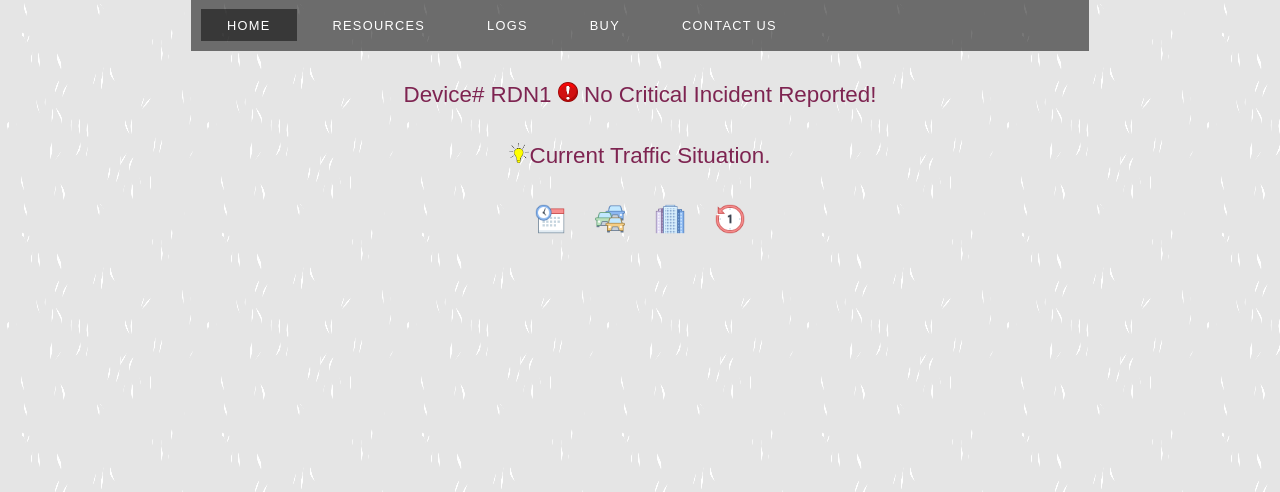
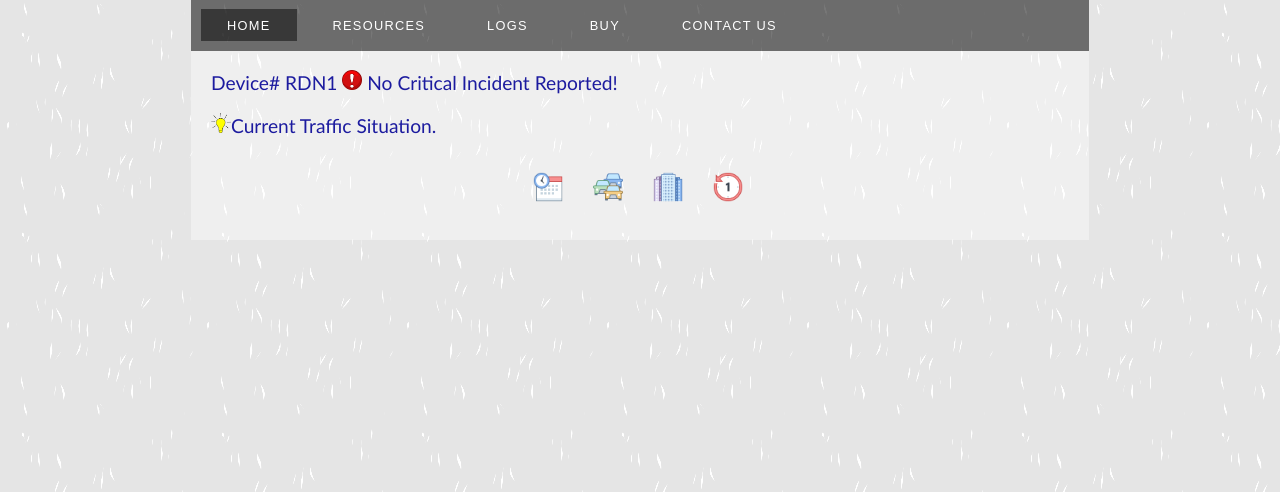
Before and after one commit to srijonmandal1/RODAN, a Flask app: page / in a window 1280 px wide. Shown: the part 173-665 px from the top of the page. Run offline with Flask 2, Linux system fonts and the light colour scheme; data that the repository does not hold is empty; some libraries are stand-ins or nearby versions.

Commit message:
update styling

```diff
--- a/static/style/style.css
+++ b/static/style/style.css
@@ -1,7 +1,7 @@
 body {
   font: normal 0.8em "trebuchet ms", arial, sans-serif;
   background: #f0efe2 url(background.png) repeat;
-  color: rgb(28, 27, 119);
+  color: rgb(28, 27, 159);
 }
 
 img {
@@ -206,76 +206,6 @@ ul#menu li.selected a:hover {
   background: transparent url(transparent_light.png) repeat;
 }
 
-.sidebar {
-  float: right;
-  width: 210px;
-  padding: 0 15px 20px 15px;
-}
-
-.sidebar ul {
-  width: 198px;
-  padding: 4px 0 0 0;
-  margin: 4px 0 30px 0;
-}
-
-.sidebar li {
-  list-style: none;
-  padding: 0 0 7px 0;
-}
-
-.sidebar li a,
-.sidebar li a:hover {
-  padding: 0 0 0 40px;
-  display: block;
-  background: transparent url(link.png) no-repeat left center;
-}
-
-.sidebar li a.selected {
-  color: #7e2451;
-  text-decoration: none;
-}
-
-#content {
-  text-align: left;
-  float: left;
-  width: 595px;
-  padding: 0;
-}
-
-#content ul {
-  margin: 2px 0 22px 0px;
-}
-
-#content ul li {
-  list-style-type: none;
-  background: url(bullet.png) no-repeat;
-  margin: 0 0 6px 0;
-  padding: 0 0 4px 25px;
-  line-height: 1.5em;
-}
-
-#footer {
-  width: 898px;
-  font: normal 100% "lucida sans unicode", arial, sans-serif;
-  height: 33px;
-  padding: 24px 0 5px 0;
-  text-align: center;
-  background: transparent;
-  color: #000;
-  text-transform: uppercase;
-  letter-spacing: 0.1em;
-}
-
-#footer a {
-  color: #000;
-  text-decoration: none;
-}
-
-#footer a:hover {
-  color: rgb(53, 202, 110);
-  text-decoration: underline;
-}
-
 #colours {
   height: 0px;
   text-align: right;
--- a/templates/home.html
+++ b/templates/home.html
@@ -32,11 +32,11 @@
           <li><a href="/contact">Contact Us</a></li>
         </ul>
       </div>
-      <br>
-      <div id="data" style="text-align: center;" class="site_content">
-        <h3>Device# RDN1 <img width="20" height="20" src="/static/images/alert.png" alt="Alerts"> No Critical Incident Reported!</h3>
-        <h2><img width="20" height="20" src="/static/images/regular_incidents.png" alt="Alerts">Current Traffic Situation.</h2>
-        <table style="margin-left: auto; margin-right: auto;" class="border-none">
+      <div id="site_content">
+        <div id="content">
+          <p style="font-size: 1.5vw;">Device# RDN1 <img width="20" height="20" src="/static/images/alert.png" alt="Alerts"> No Critical Incident Reported!</p>
+          <p style="font-size: 1.5vw;"><img width="20" height="20" src="/static/images/regular_incidents.png" alt="Alerts">Current Traffic Situation.</p>
+          <table style="margin-left: auto; margin-right: auto; text-align: center;" class="border-none">
             <thead>
               <tr>
                 <th><img width="30" height="30" src="/static/images/date.png" alt="Date"></th>
@@ -69,14 +69,10 @@
                 let total = document.createElement("td");
                 let date_lst = event._id.date.split("-");
                 date.innerHTML = event._id.date.split("-");
-              date.innerHTML = `${date_lst[1].trim("0")}/${date_lst[2]}/${date_lst[0]}`;
-              date.height = 30;
                 event_type.innerHTML = event._id.event;
-              event_type.height = 30;
                 location.innerHTML = `${event._id.location[2]}, ${event._id.location[4]} ${event._id.location[5]}`;
-              location.height = 30;
                 total.innerHTML = event.total;
-              total.height = 30;
+                date.height = event_type.height = location.height = total.height = 30;
                 row.appendChild(date);
                 row.appendChild(event_type);
                 row.appendChild(location);
@@ -87,8 +83,7 @@
           </script>
         </div>
       </div>
-    <br>
-
+    </div>
   </div>
 </body>
 </html>
```
Lines whose indentation alone changed are shown as unchanged.
